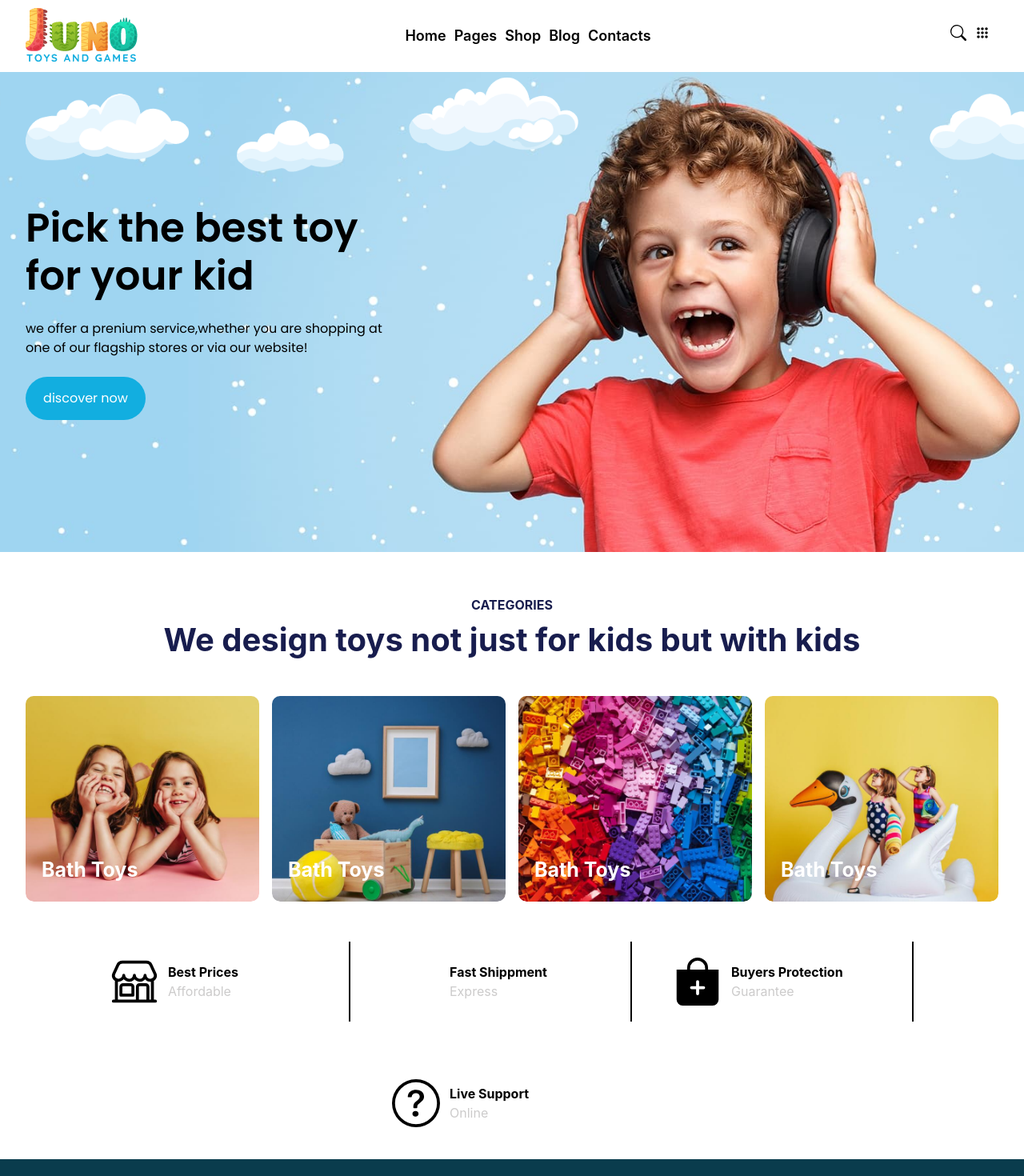
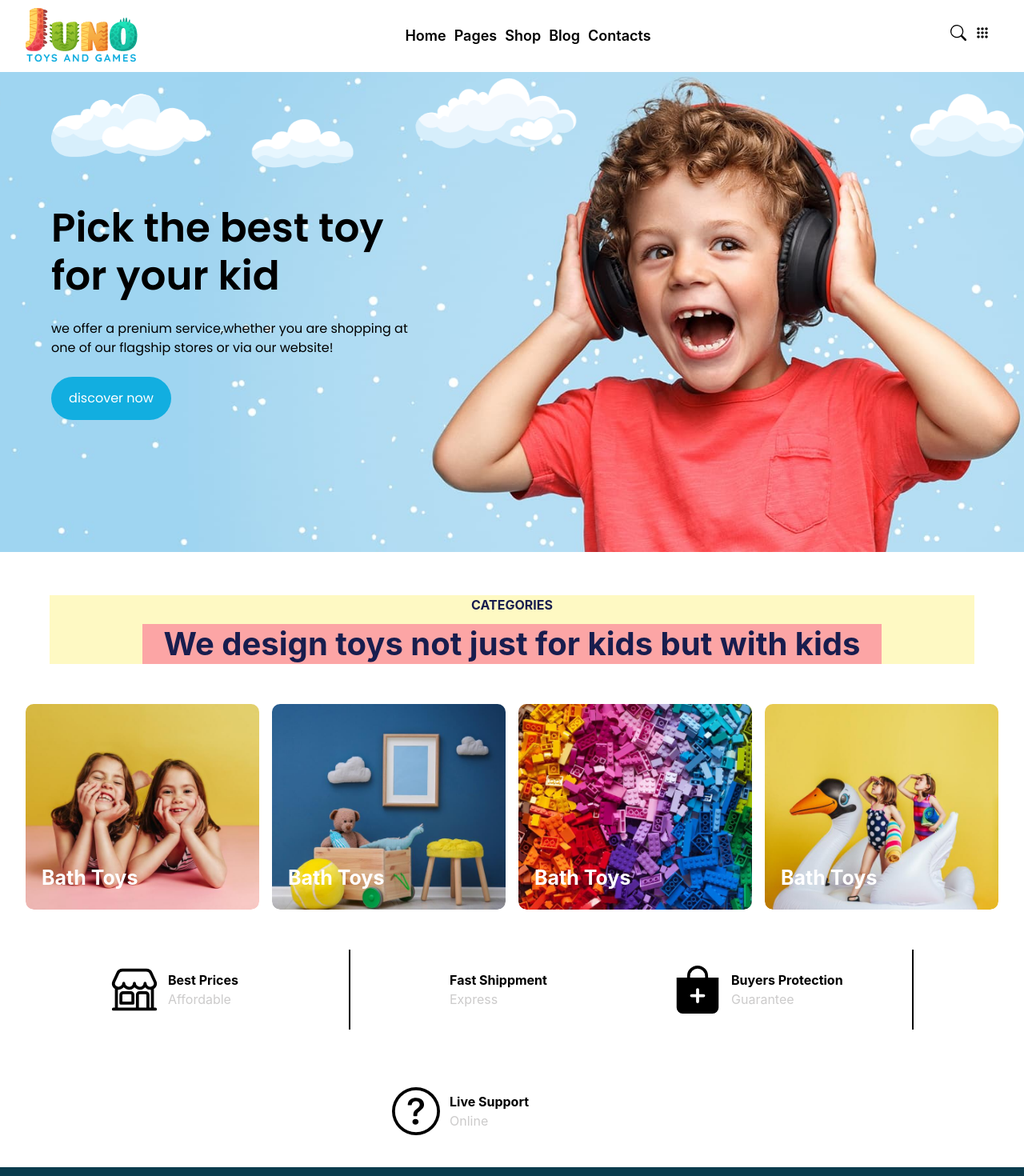
Before and after one commit to Phinatech/Juno-toys-and-games, a React (Vite) app: page / in a window 1280 px wide. Shown: the top 1470 px of the page at 80% size. Built offline with nearby package versions, Linux system fonts and the light colour scheme; some icons are missing.

Commit message:
adding some changes

```diff
--- a/src/Components/common/Props/Category.tsx
+++ b/src/Components/common/Props/Category.tsx
@@ -1,17 +1,17 @@
-import React from 'react';
-import {catergoryProps} from "../../../Types"
+import React from "react";
+import { catergoryProps } from "../../../Types";
 
-const Category:React.FC<catergoryProps> = ({subtitle, subtitle2}) => {
+const Category: React.FC<catergoryProps> = ({ subtitle, subtitle2 }) => {
   return (
-    <div className="w-full h-[fit-content] flex justify-center">
-      <div className=" w-[90%] justify-center flex flex-col items-center gap-3 ">
+    <div className="w-[100%] h-[fit-content] flex justify-center bg-yellow-100">
+      <div className=" w-[80%] justify-center flex flex-col items-center gap-3 ">
         <div className="font-bold text-[#181D4E] ">{subtitle}</div>
-        <div className="text-[#181D4E] font-  text-[25px] md:text-[40px] text-center font-bold leading-10 w-[85%] ">
+        <div className="text-[#181D4E] font-  text-[40px] max-md:text-[25px] max text-center font-bold leading-tight w-[100%]  bg-red-300">
           {subtitle2}
         </div>
       </div>
     </div>
   );
-}
+};
 
-export default Category
+export default Category;
--- a/src/Pages/Home/Hero.tsx
+++ b/src/Pages/Home/Hero.tsx
@@ -2,13 +2,13 @@ import pic from "../../assets/heroCloud.png";
 
 const Hero = () => {
   return (
-    <div className="w-full flex justify-center bg-hero min-h-[75vh] bg-center bg-no-repeat bg-cover  relative items-center overflow-hidden">
-      <div className="flex  w-[95%] ">
-        <div className=" z-[10]  w-[450px] max-sm:w-[80%s] font-font gap-6 flex flex-col ">
-          <div className="text-[50px] leading-[1.2] font-semibold max-sm:text-[30px] max-sm:text-[white]">
+    <div className="w-[100%] flex justify-center bg-hero min-h-[75vh] bg-center bg-no-repeat bg-cover  relative items-center overflow-hidden">
+      <div className="flex  w-[90%] ">
+        <div className=" z-[10]  w-[450px] max-md:w-[95%] max-sm:w-[80%s] font-font gap-6 flex flex-col ">
+          <div className="text-[50px] leading-[1.2] font-semibold max-sm:text-[30px] max-sm:w-[80%]">
             Pick the best toy for your kid
           </div>
-          <div className="text-[16px] max-sm:text-[14px]">
+          <div className="text-[16px] max-sm:text-[14px] max-sm:w-[85%]">
             we offer a prenium service,whether you are shopping at one of our
             flagship stores or via our website!
           </div>
@@ -17,7 +17,7 @@ const Hero = () => {
           </button>
         </div>
 
-        <div className=" w-[100%] rotate-180 absolute top-[30px] animate-bounce duration-1000">
+        <div className=" w-[full] rotate-180 absolute top-[30px] animate-bounce duration-1000">
           <img src={pic} alt="" />
         </div>
       </div>
--- a/src/Pages/Home/Testimonies.tsx
+++ b/src/Pages/Home/Testimonies.tsx
@@ -4,10 +4,10 @@ import { PiSealCheckBold } from "react-icons/pi";
 
 const Testimonies = () => {
   return (
-    <div className=" w-[100%] gap-3 flex mt-[30px] flex-wrap justify-center items-center">
+    <div className=" w-[100%] gap-3 flex mt-[30px] flex-wrap justify-center items-center  max-sm:justify-normal">
       {/* card */}
       <div className="w-[300px] h-[100px] bg-white border-[black] border-r-2  flex items-center justify-start m-[20px] max-sm:border-none">
-        <div className="mr-3 text-[60px] ">
+        <div className="mr-3 text-[60px]  ">
           <IoStorefrontOutline />
         </div>
         <div>
@@ -16,7 +16,7 @@ const Testimonies = () => {
         </div>
       </div>
       {/* card2 */}
-      <div className="w-[300px] h-[100px] bg-white border-[black] border-r-2  flex items-center justify-start m-[20px] max-sm:border-none">
+      <div className="w-[300px] h-[100px] bg-white border-[black] border-r-2  flex items-center justify-start m-[20px] max-sm:border-none md:border-none">
         <div className="text-[60px] mr-3 ">
           <PiSealCheckBold />
         </div>
```
